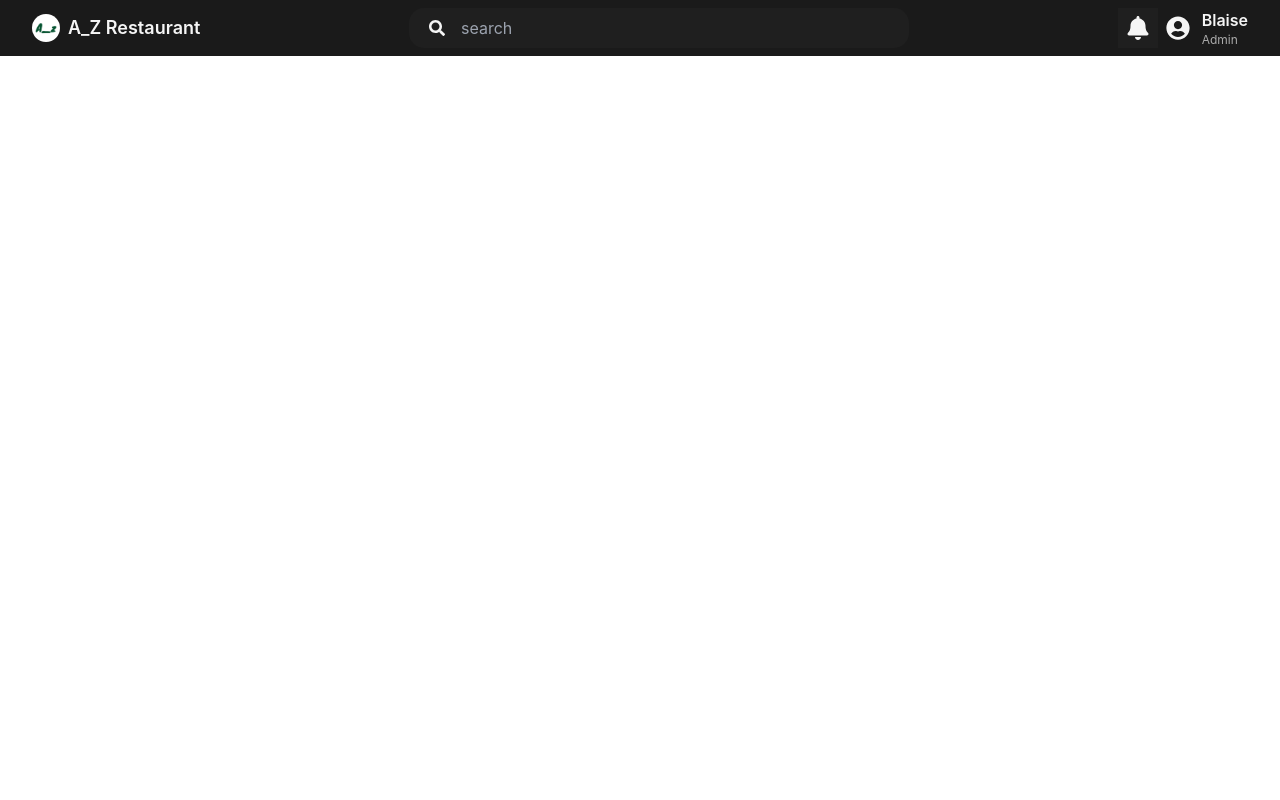
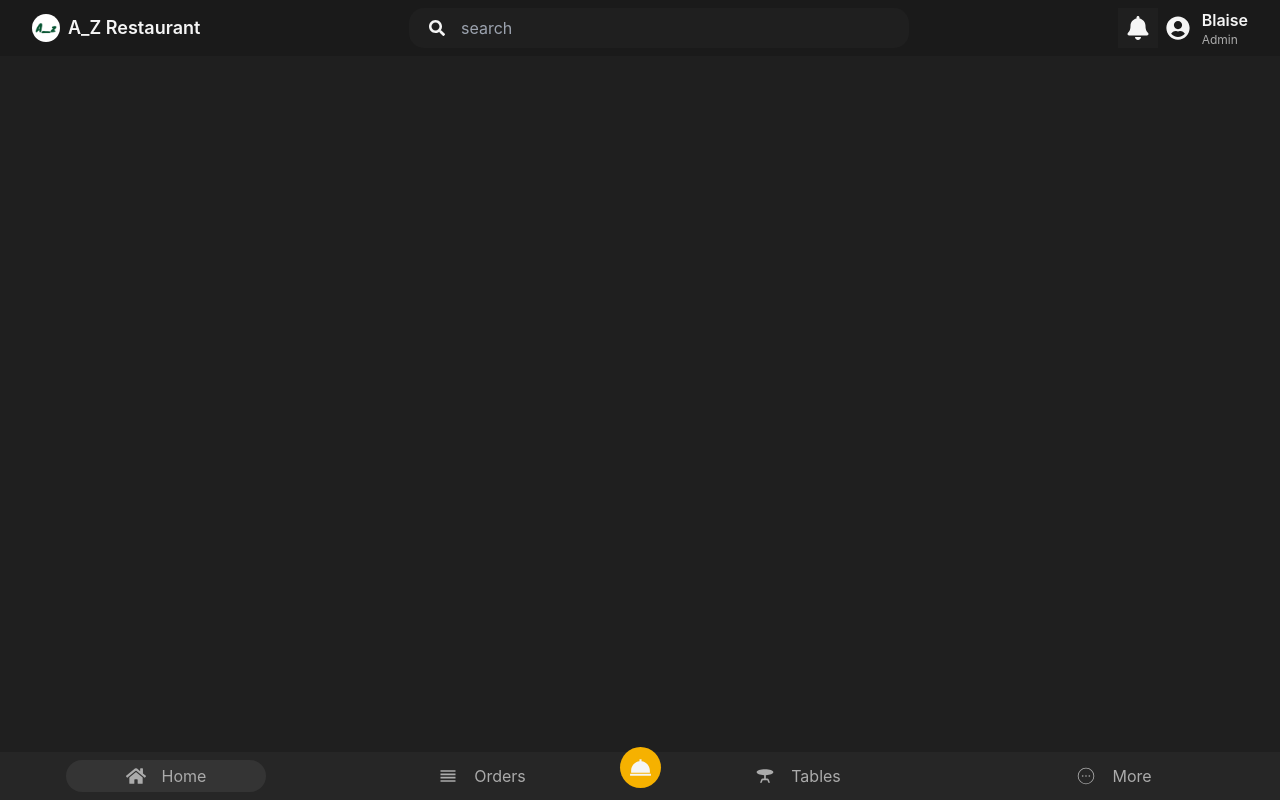
Before and after one commit to Blaise202/Restaurant-POS-React-Frontend, a React (Vite) app: page /tables in a window 1280 px wide. Built offline with nearby package versions, Linux system fonts and the light colour scheme.

Commit message:
Routes to more pages

```diff
--- a/src/App.jsx
+++ b/src/App.jsx
@@ -1,5 +1,5 @@
 import { BrowserRouter as Router, Routes, Route } from "react-router-dom";
-import { Home, Auth, Orders } from "./pages";
+import { Home, Auth, Orders, Tables } from "./pages";
 import { Header } from "./components/include/Header";
 
 function App() {
@@ -20,6 +20,10 @@ function App() {
             path="/orders"
             element={<Orders />}
           />
+          <Route
+            path="/tables"
+            element={<Tables />}
+          />
         </Routes>
       </Router>
     </>
--- a/src/components/include/Bottom.jsx
+++ b/src/components/include/Bottom.jsx
@@ -3,38 +3,53 @@ import { FaHome } from "react-icons/fa";
 import { MdOutlineReorder, MdTableBar } from "react-icons/md";
 import { CiCircleMore } from "react-icons/ci";
 import { BiSolidDish } from "react-icons/bi";
+import { Link } from "react-router-dom";
 
 export function Bottom() {
   return (
     <div className="fixed bottom-0 left-0 w-full right-0 bg-[#262626] p-2 h-12  flex justify-around">
-      <button className="flex justify-center items-center text-[#ababab] bg-[#343434] w-[200px] rounded-[20px]">
+      <Link
+        to="/"
+        className=" flex justify-center items-center text-[#ababab] bg-[#343434] w-[200px] rounded-[20px]"
+      >
+        {/* <button> */}
         <FaHome
           className="inline mr-4"
           size={20}
         />
         <p>Home</p>
-      </button>
-      <button className="flex justify-center items-center text-[#ababab] w-[200px] rounded-[20px]">
+        {/* </button> */}
+      </Link>
+      <Link
+        to="/orders"
+        className="flex justify-center items-center text-[#ababab] w-[200px] rounded-[20px]"
+      >
         <MdOutlineReorder
           className="inline mr-4"
           size={20}
         />
         <p>Orders</p>
-      </button>
-      <button className="flex justify-center items-center text-[#ababab] w-[200px]">
+      </Link>
+      <Link
+        to="/tables"
+        className="flex justify-center items-center text-[#ababab] w-[200px]"
+      >
         <MdTableBar
           className="inline mr-4"
           size={20}
         />
         <p>Tables</p>
-      </button>
-      <button className="flex justify-center items-center text-[#ababab] w-[200px]">
+      </Link>
+      <Link
+        to="/more"
+        className="flex justify-center items-center text-[#ababab] w-[200px]"
+      >
         <CiCircleMore
           className="inline mr-4"
           size={20}
         />
         <p>More</p>
-      </button>
+      </Link>
       <button className="bg-[#F6B100] text-[#f5f5f5] rounded-full p-2 items-center absolute bottom-3">
         <BiSolidDish size={25} />
       </button>
--- a/src/pages/Orders.jsx
+++ b/src/pages/Orders.jsx
@@ -1,7 +1,20 @@
 import React from "react";
+import Bottom from "../components/include/Bottom";
+import Greetings from "../components/home/Greetings";
+import MiniCard from "../components/home/MiniCard";
+import { BsCashCoin } from "react-icons/bs";
+import { GrInProgress } from "react-icons/gr";
+import RecentOrders from "../components/home/RecentOrders";
+import PopularDishes from "../components/home/PopularDishes";
 
-const Orders = () => {
-  return <div>Orders</div>;
-};
+export function Orders() {
+  return (
+    <>
+      <section className="bg-[#1f1f1f] h-[calc(100vh-4.5rem)] overflow-auto flex gap-3 no-scrollbar">
+        <Bottom />
+      </section>
+    </>
+  );
+}
 
 export default Orders;
--- /dev/null
+++ b/src/pages/Tables.jsx
@@ -0,0 +1,12 @@
+import React from "react";
+import Bottom from "../components/include/Bottom";
+
+export const Tables = () => {
+  return (
+    <section className="bg-[#1f1f1f] h-[calc(100vh-4.5rem)] overflow-auto flex gap-3 no-scrollbar">
+      <Bottom />
+    </section>
+  );
+};
+
+export default Tables;
--- a/src/pages/index.js
+++ b/src/pages/index.js
@@ -1,3 +1,4 @@
 export { default as Home } from "./Home"
 export { default as Auth } from "./Auth"
 export { default as Orders } from "./Orders"
+export { default as Tables } from "./Tables"
```
